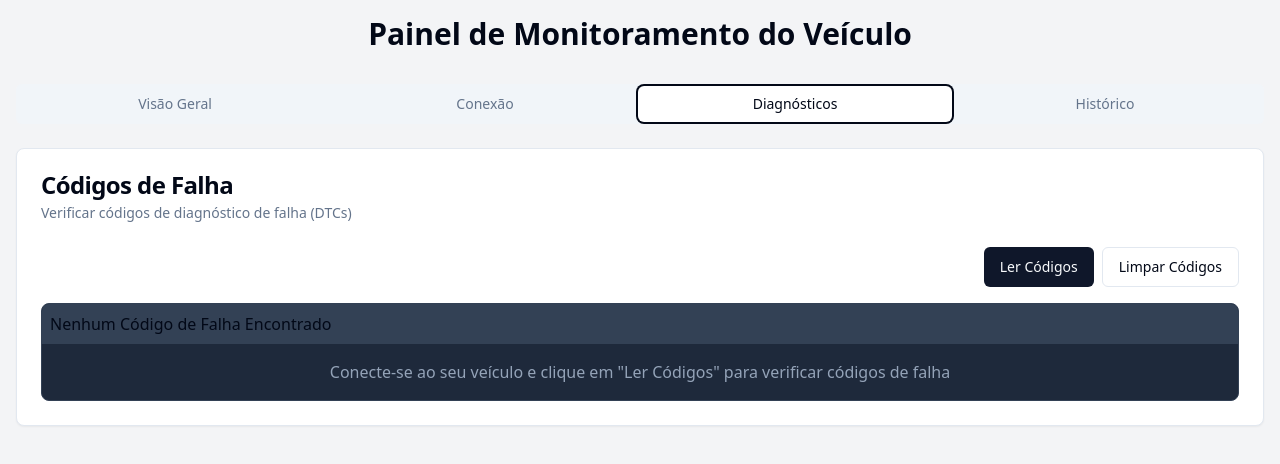
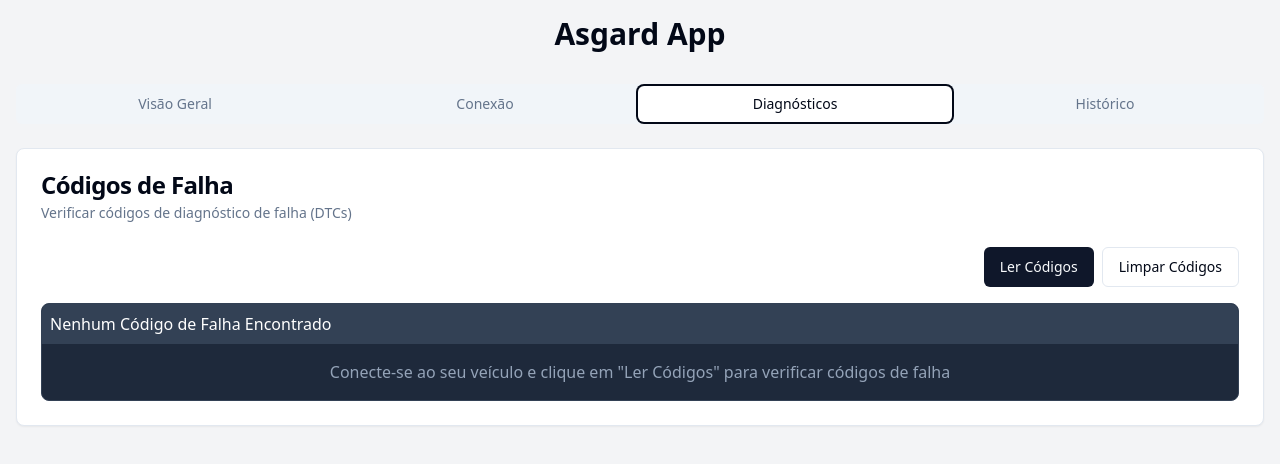
Before and after one commit to AleDiias/turbo-gauge-logger, a React (Vite) app: page / in a window 1280 px wide. Both pictures are taken after a click on the tab "Diagnósticos". Shown: the top 464 px of the page. Built offline with nearby package versions, Linux system fonts and the light colour scheme.

Commit message:
feat: Update dashboard title and text color
Changes the dashboard title and text color.

```diff
--- a/src/components/Dashboard.tsx
+++ b/src/components/Dashboard.tsx
@@ -21,7 +21,7 @@ const mockData = [
 const Dashboard: React.FC = () => {
   return (
     <div className="container mx-auto p-4">
-      <h1 className="text-3xl font-bold mb-8 text-center">Painel de Monitoramento do Veículo</h1>
+      <h1 className="text-3xl font-bold mb-8 text-center">Asgard App</h1>
 
       <Tabs defaultValue="overview" className="w-full">
         <TabsList className="grid grid-cols-4 mb-6">
@@ -133,7 +133,7 @@ const Dashboard: React.FC = () => {
 
                 <div className="bg-slate-800 rounded-lg border border-slate-700 overflow-hidden">
                   <div className="p-2 bg-slate-700">
-                    <h3 className="font-medium">Nenhum Código de Falha Encontrado</h3>
+                    <h3 className="font-medium text-white">Nenhum Código de Falha Encontrado</h3>
                   </div>
                   <div className="p-4 text-center text-slate-400">
                     Conecte-se ao seu veículo e clique em "Ler Códigos" para verificar códigos de falha
```
